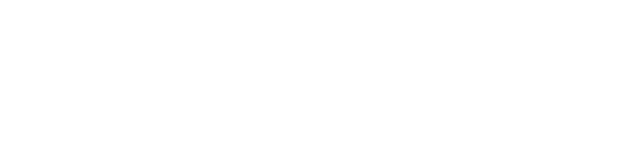
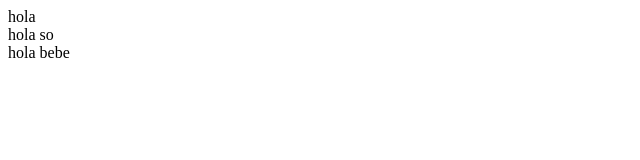
Before and after one commit to davidstivenmerchan/prueba_git_oscar, a plain HTML site: page index.html in a window 1280 px wide. Shown: the whole page, without its empty margins (0-640 px from the left). Drawn offline with Linux system fonts and the light colour scheme.

Commit message:
Hola soy tu padre

```diff
--- a/index.html
+++ b/index.html
@@ -6,6 +6,8 @@
     <title>Document</title>
 </head>
 <body>
-
+    <div>hola</div>
+    <div>hola so</div>
+    <div>hola bebe</div>
 </body>
 </html>
```
